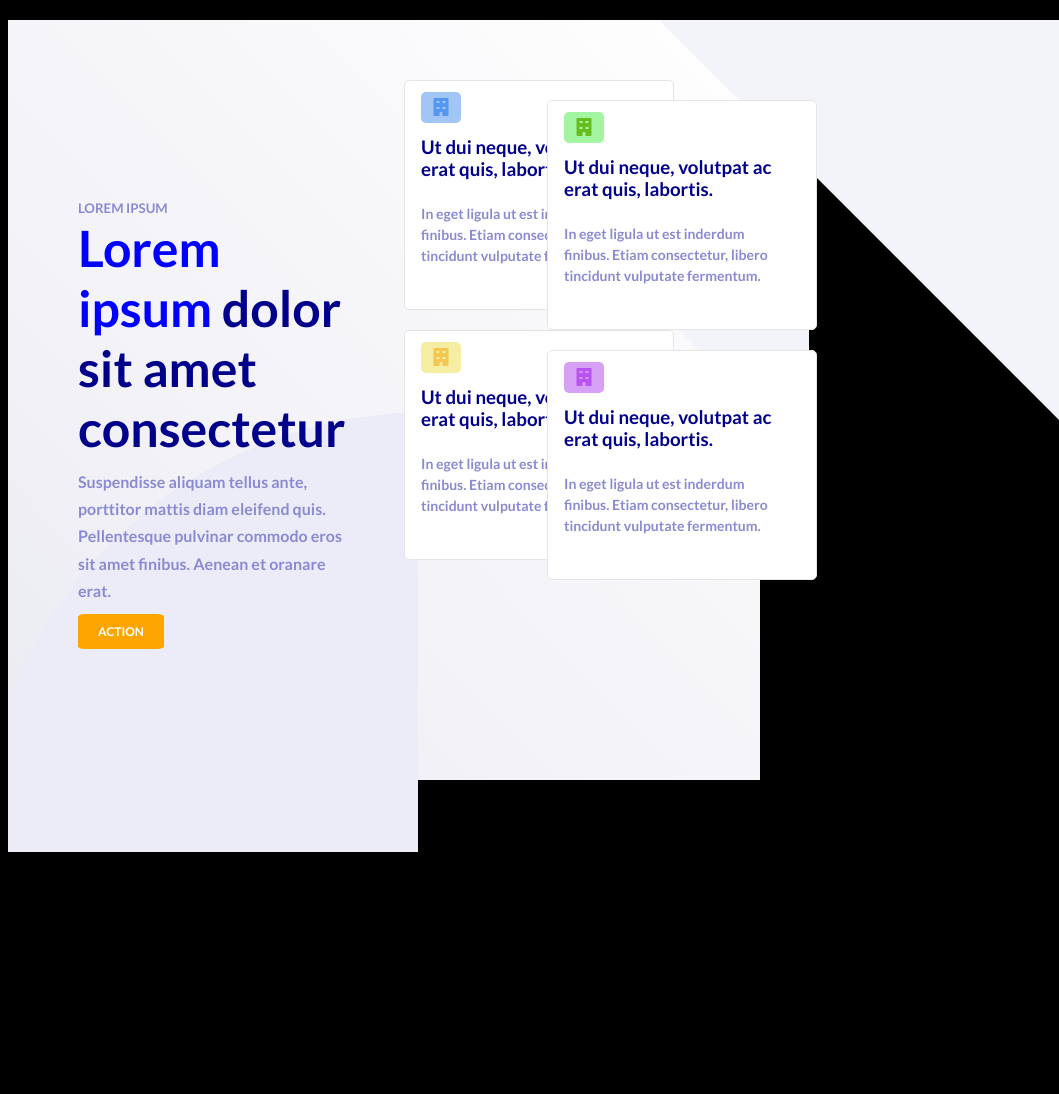
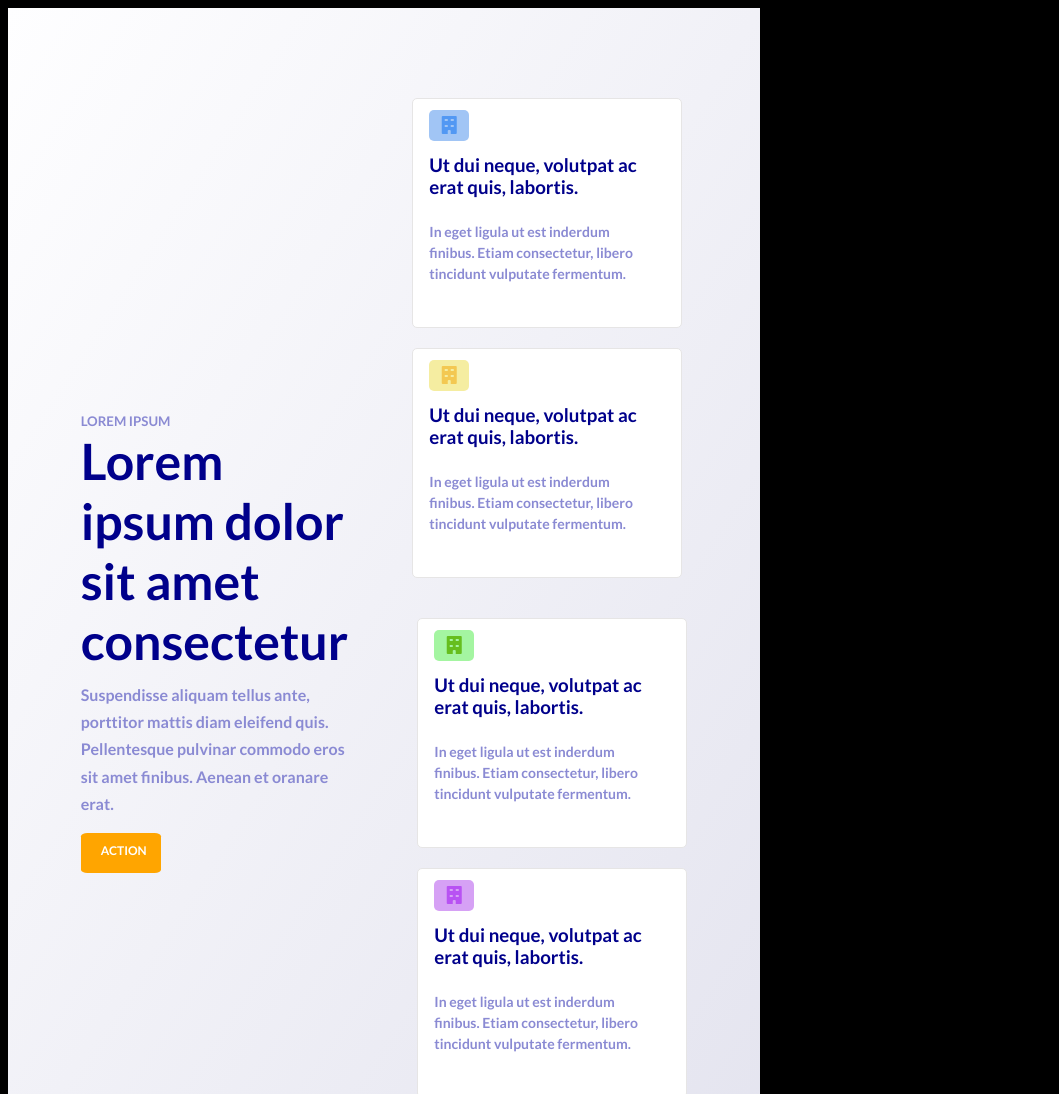
Before and after one commit to monikakam/shuffle-V1, a website: page index.html in a window 768 px wide. Shown: the top 1094 px of the page, 1059 px wide, since content can reach past the window. Drawn offline with Linux system fonts and the light colour scheme.

Commit message:
Add corrections

```diff
--- a/index.html
+++ b/index.html
@@ -17,10 +17,9 @@
                 <div class="container">
                     <div class="mainBox mainBoxLeft">
                         <h5>Lorem ipsum</h5>
-                            <h1><span style="color: blue">Lorem ipsum </span>dolor sit amet consectetur</h1>
+                        <h1><span>Lorem ipsum </span>dolor sit amet consectetur</h1>
                         <p>Suspendisse aliquam tellus ante, porttitor mattis diam eleifend quis. Pellentesque pulvinar commodo eros sit amet finibus. Aenean et oranare erat.</p>
                         <a href="#" class="btn">action</a>
-
                         <div class="circle">
                             <div class="quarter blue"></div>
                         </div>
--- a/sass/style.scss
+++ b/sass/style.scss
@@ -10,20 +10,22 @@ body {
 }
 
 .container {
-    max-width: 1350px;
-    background: linear-gradient(to right top, #ebebf3, white);
-    height: 95vh;
-    margin: auto;
-    padding: 50px;
-    margin-top: 20px;
-    margin-bottom: 50px;
     display: flex;
     flex-wrap: wrap;
+    justify-content: space-around;
+    height: 95vh;
+    margin: 20px 30px 50px 30px;
+    padding: 50px;
+    background: #E4E4EF;
+    background: -webkit-linear-gradient(bottom right, #E4E4EF, #FEFEFF);
+    background: -moz-linear-gradient(bottom right, #E4E4EF, #FEFEFF);
+    background: linear-gradient(to top left, #E4E4EF, #FEFEFF);
 }
 
+
+
 .mainBox {
-    width: 50%;
-    height: 100%;
+    max-width: 50%;
     padding: 20px;
 }
 
@@ -31,7 +33,6 @@ body {
 
 .mainBoxLeft {
     padding-top: 80px;
-
 }
 
 h5 {
@@ -75,14 +76,15 @@ p {
     font-weight: 700;
     position: relative;
     z-index: 3;
+    width: 80px;
 }
 
 /*mainbox Right*/
 
 .mainBoxRight {
+    margin-top: -30px;
     display: flex;
-    flex-wrap: wrap;
-    margin-top: -30px;
+    justify-content: space-around;
 }
 
 .verticalBox {
@@ -90,10 +92,13 @@ p {
     height: 100%;
     position: relative;
     z-index: 3;
+    justify-content: space-around;
+
 }
 
 .verticalBoxRight {
     margin-top: 20px;
+    margin-left: 10px;
 }
 
 /*smallBox inside mainBox Right*/
@@ -160,7 +165,7 @@ p {
 }
 
 .quarter.blue {
-    background-color:#ececf8;
+    background-color:#eeeef5;
     clip: rect(0px, 440px, 440px, 30px);
     width: 900px;
     margin-bottom: -11px;
@@ -173,23 +178,78 @@ p {
 .triangle {
 	position: absolute;
     width: 0;
-	height: 0;
-	border-top: 400px solid #f3f3fa;
+	height: -100px;
+	border-top: 400px solid #eeeef7;
 	border-left: 400px solid transparent;
 	margin: 25px auto 0;
     z-index: 1;
     margin-top: -40px;
-    margin-left: 255px;
+    margin-left: 220px;
+
 }
 
 .triangleSmall {
 	position: absolute;
     width: 0;
 	height: 0;
-	border-top: 220px solid #f3f3fa;
+	border-top: 220px solid #e8e8f3;
 	border-left: 220px solid transparent;
 	margin: 25px auto 0;
     z-index: 1;
     margin-top: 180px;
     margin-left: 185px;
 }
+
+
+@media (max-width: 768px) {
+    .container {
+        height: auto;
+        width: auto;
+        flex-wrap: wrap;
+        flex-direction: column;
+        margin: 0;
+    }
+
+    .mainBox {
+        justify-content: space-around;
+        display: flex;
+        flex-direction: column;
+    }
+
+    .verticalBoxRight {
+        margin-left: 0;
+    }
+
+    .triangle, .circle, .quater, .triangleSmall {
+        display: none;
+    }
+}
+
+@media (min-width: 768px) and (max-width: 1140px) {
+    .container {
+        height: auto;
+        width: auto;
+        flex-wrap: wrap;
+        flex-direction: row;
+        margin: 0;
+        justify-content: space-around;
+
+    }
+
+    .mainBox {
+        display: flex;
+        flex-direction: column;
+        justify-content: center;
+        margin: 0 auto 0 auto;
+    }
+
+
+    .verticalBoxRight {
+        margin-left: 5px;
+    }
+
+    .triangle, .circle, .quater, .triangleSmall {
+        display: none;
+    }
+
+}
```
Also changed, not shown: css/style.css, 1 other file. Lines whose indentation alone changed are shown as unchanged.
